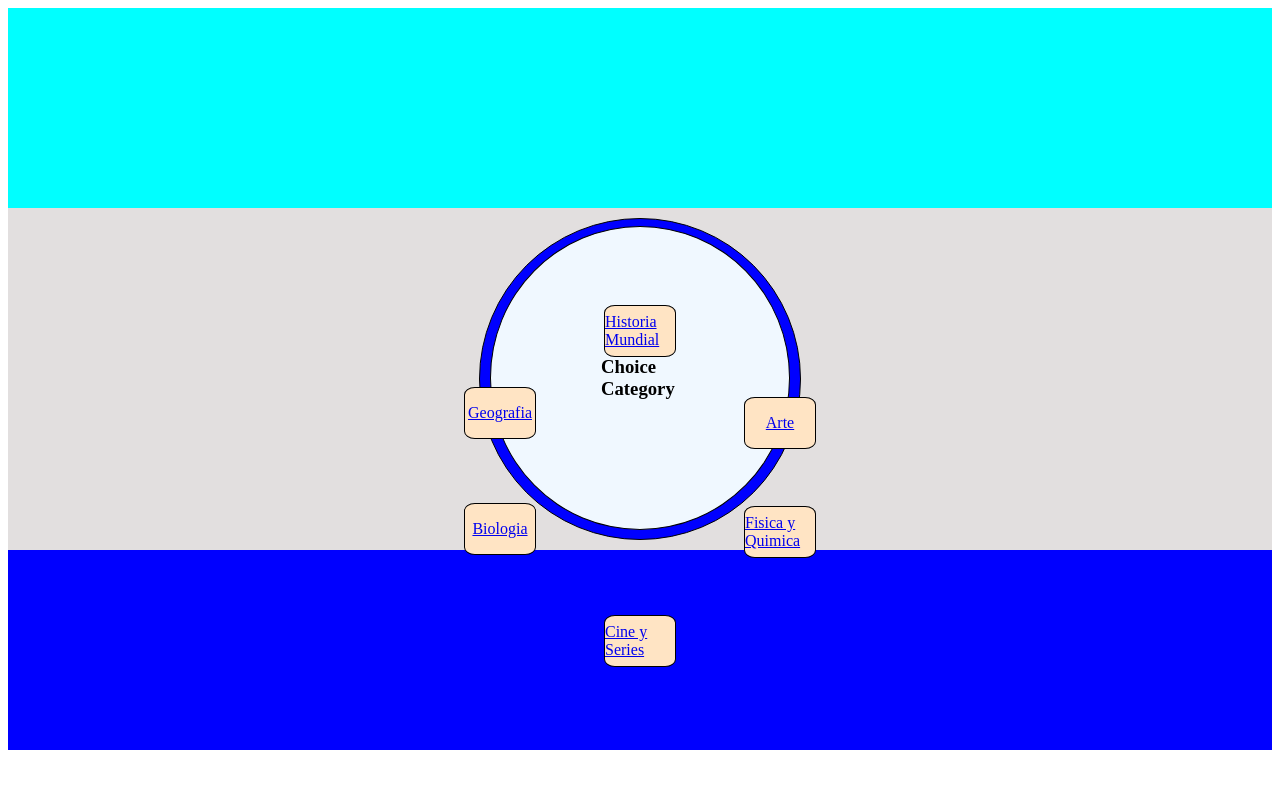
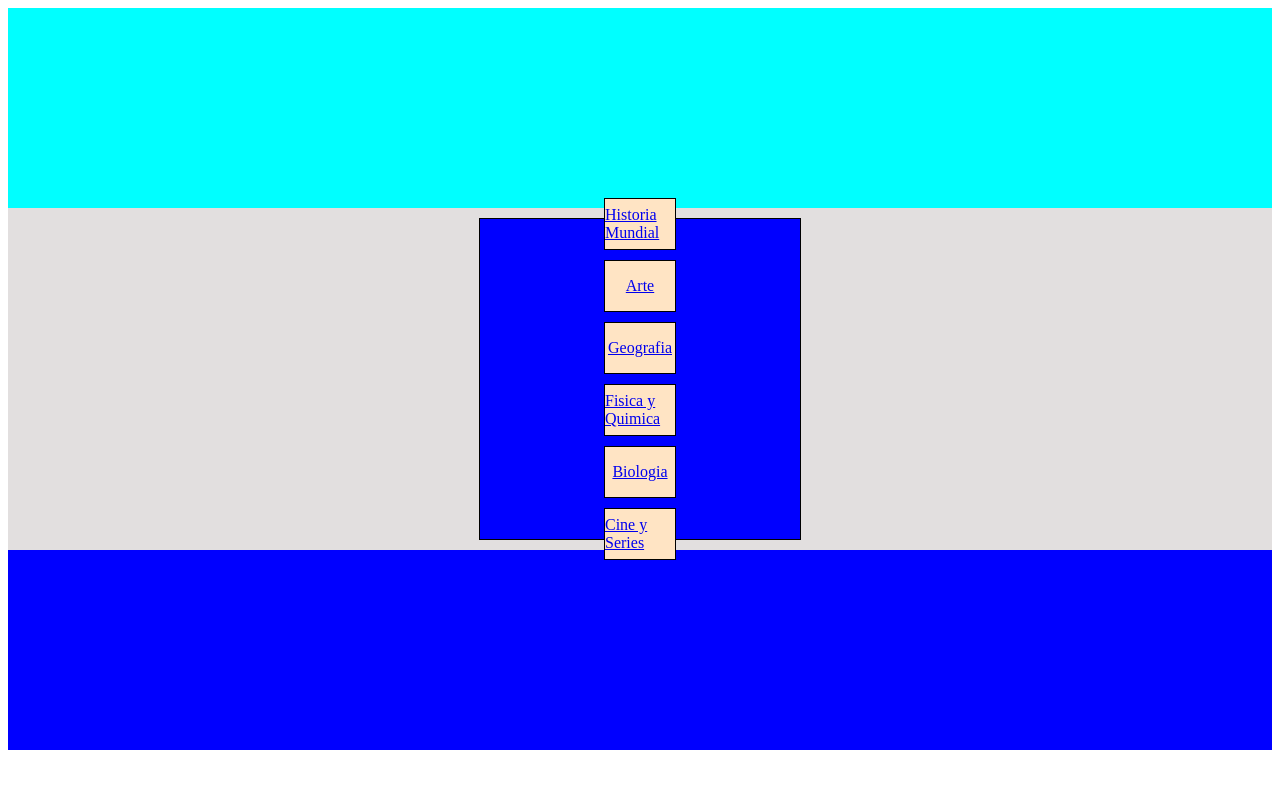
Before and after one commit to Fcasanova92/Proyect--Quizz-Game, a Flask app: page / in a window 1280 px wide. Run offline with Flask 3, Linux system fonts and the light colour scheme.

Commit message:
se descarto rueda

```diff
--- a/static/css/index_style.css
+++ b/static/css/index_style.css
@@ -39,7 +39,6 @@ footer{
     height: 300px;
     padding: 10px;
     border:solid 1px;
-    border-radius: 50%;
     background-color: blue;
     transform: perspective(400px);
 
@@ -56,46 +55,8 @@ footer{
     background-color: bisque;
     transition: transform .2s;
     border: 1px solid black;
-    border-radius: 15%;
     width: 70px;
     height: 50px;
-}
-
-.choice_category{
-
-    transform: translateY(185px);
-    background-color: aliceblue;
-    border: 1px solid black;
-    border-radius: 50%;
-    padding: 110px;
-
-}
-
-.cat_cuestionario:nth-child(2){
-
-    transform: translateY(-50px);
-}
-
-.cat_cuestionario:nth-child(3){
-
-    transform: translate(140px, -20px);
-}
-.cat_cuestionario:nth-child(4){
-
-    transform: translate(-140px, -92px);
-}
-.cat_cuestionario:nth-child(5){
-
-    transform: translate(140px, -35px);
-}
-.cat_cuestionario:nth-child(6){
-
-    transform: translate(-140px, -100px);
-}
-
-.cat_cuestionario:nth-child(7){
-
-    transform: translate(0px,-50px);
 }
 
 
--- a/templates/quizz-game/index.html
+++ b/templates/quizz-game/index.html
@@ -13,7 +13,6 @@
     <section class="flex">
         <header></header>
         <section class="categoria">
-            <div class="choice_category"><h1>Choice Category</h1></div>
             <div class="cat_cuestionario" onclick="select_Categoria(1)"><a href = "{{ url_for('cuestionario', id = 0)}}"><p>Historia Mundial</p></a></div>
             <div class="cat_cuestionario" onclick="select_Categoria(1)"><a href = "{{ url_for('cuestionario', id = 1)}}"><p>Arte</p></a></div>
             <div class="cat_cuestionario" onclick="select_Categoria(1)"><a href = "{{ url_for('cuestionario', id = 2)}}"><p>Geografia</p></a></div>
```
